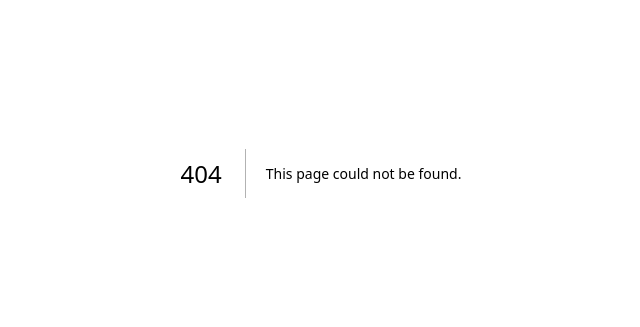
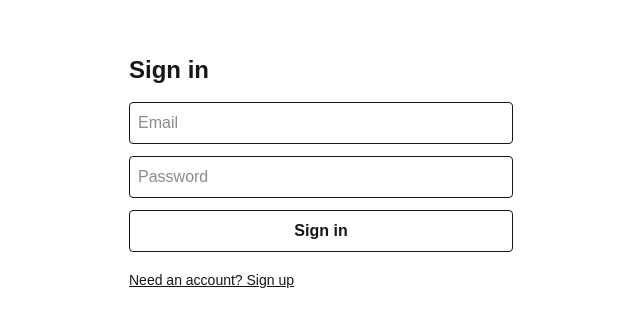
Before and after one commit to Rpoore10/health-hire, a Next.js app: page /auth in a window 1280 px wide. Before the commit this address had no page. Shown: the part 227-554 px from the top of the page, without its empty margins (319-959 px from the left). Built offline with nearby package versions, Linux system fonts and the light colour scheme.

Commit message:
Add auth page

```diff
--- /dev/null
+++ b/src/app/auth/page.tsx
@@ -0,0 +1,51 @@
+"use client";
+import { useState } from "react";
+import { auth } from "@/lib/firebase";
+import { signInWithEmailAndPassword, createUserWithEmailAndPassword } from "firebase/auth";
+
+export default function AuthPage() {
+  const [mode, setMode] = useState<"signin"|"signup">("signin");
+  const [email, setEmail] = useState("");
+  const [pw, setPw] = useState("");
+  const [msg, setMsg] = useState("");
+
+  async function handleSubmit(e: React.FormEvent) {
+    e.preventDefault();
+    setMsg("");
+    try {
+      if (mode === "signin") {
+        await signInWithEmailAndPassword(auth, email, pw);
+        setMsg("Signed in ✅");
+      } else {
+        await createUserWithEmailAndPassword(auth, email, pw);
+        setMsg("Account created ✅");
+      }
+    } catch (err: any) {
+      setMsg(err?.message || "Error");
+    }
+  }
+
+  return (
+    <div className="min-h-screen flex items-center justify-center p-6">
+      <div className="w-full max-w-sm space-y-4">
+        <h1 className="text-2xl font-bold">
+          {mode === "signin" ? "Sign in" : "Create account"}
+        </h1>
+        <form onSubmit={handleSubmit} className="space-y-3">
+          <input className="w-full border p-2 rounded" placeholder="Email"
+            value={email} onChange={e=>setEmail(e.target.value)} />
+          <input className="w-full border p-2 rounded" placeholder="Password"
+            type="password" value={pw} onChange={e=>setPw(e.target.value)} />
+          <button className="w-full border p-2 rounded font-semibold" type="submit">
+            {mode === "signin" ? "Sign in" : "Sign up"}
+          </button>
+        </form>
+        <button className="text-sm underline" onClick={()=>
+          setMode(mode === "signin" ? "signup" : "signin")}>
+          {mode === "signin" ? "Need an account? Sign up" : "Have an account? Sign in"}
+        </button>
+        {msg && <p className="text-sm">{msg}</p>}
+      </div>
+    </div>
+  );
+}
```
